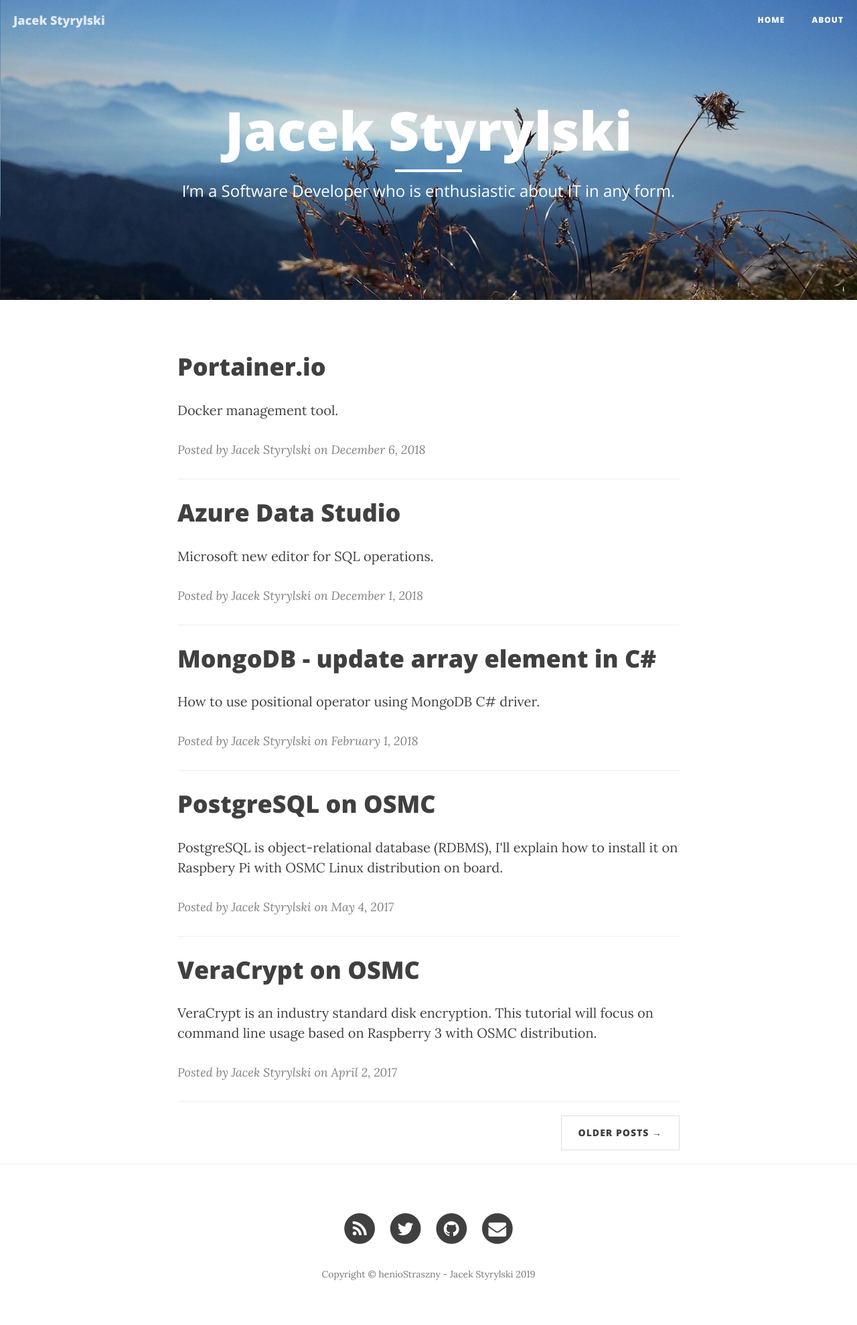
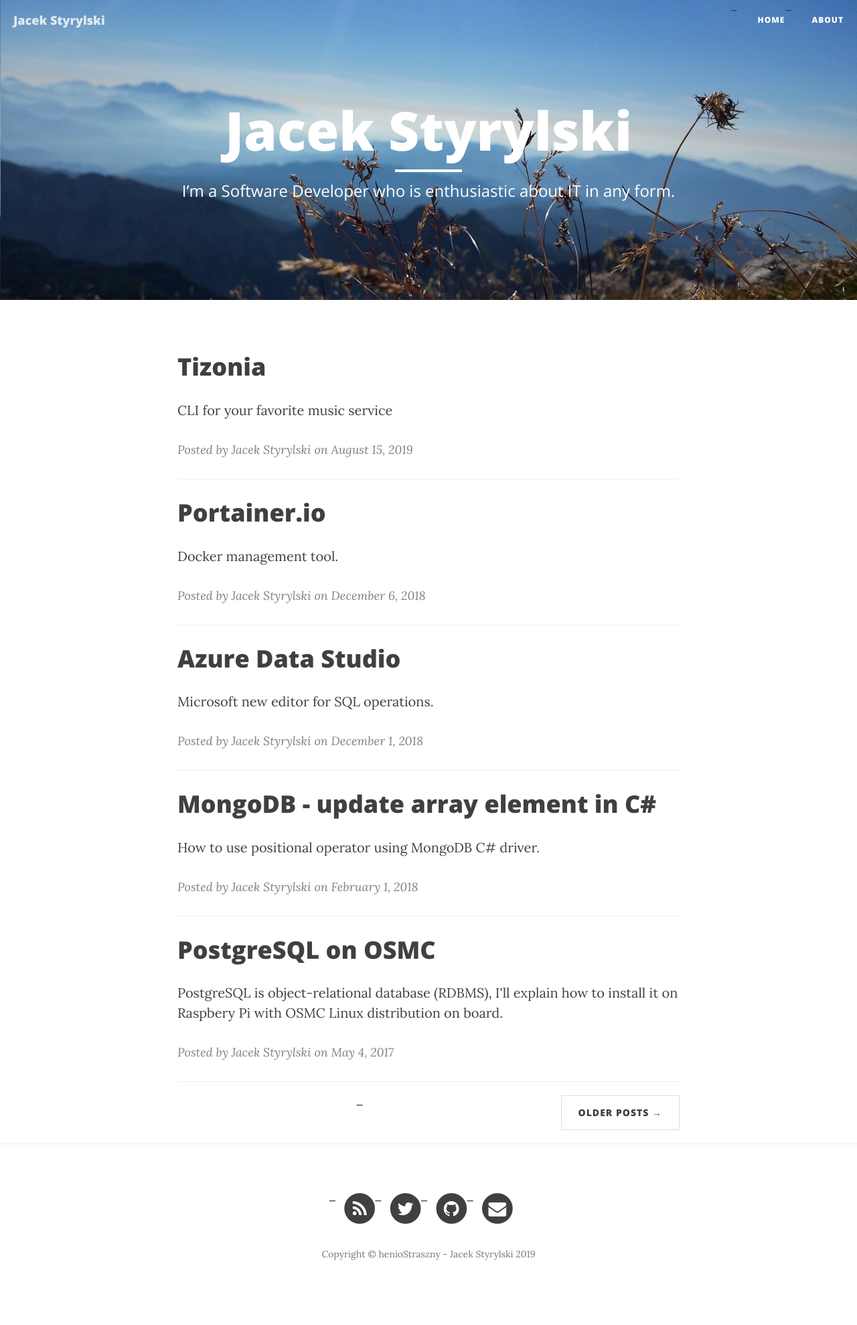
Before and after one commit to JacekStyrylski/jacekstyrylski.github.io, a Jekyll site: the page built from index.html, in a window 1280 px wide. Shown: the whole page at 67% size. Built offline with Jekyll 4.4.1, drawn with Linux system fonts in a browser that asks for light colours; nearby versions of some CDN libraries; the list of posts is cut into pages by our own code; after the commit the page ends 1949 px from its top, so only the background shows below that; some of the changed lines change nothing that is shown.

Commit message:
Tizonia - new post

````diff
--- /dev/null
+++ b/_posts/2019-08-15-tizonia.md
@@ -0,0 +1,121 @@
+---
+layout: post
+title: Tizonia
+subtitle: CLI for your favorite music service
+comments: true
+tags: Docker, Container
+---
+## Description
+If you are command line fan like me, chances are that you'll try to use as many CLI tools as possible, recently I've found out about **[Tizonia](http://tizonia.org/)** -- open source project which allows you to connect to some of the most popular music services.
+
+List of currently available integrations:
+
+- Spotify
+- Music Google play
+- SOUNDCLOUD
+- YouTube
+- Dirble
+- Plex
+- Google Chromecast
+
+This is active project which have integration with Pandora and Tidal in the road map together with REPL command line interface.
+
+![Tizonia - print screen][tizonia-printscreen]
+
+## Installation
+
+Tizonia is available for Debian/Ubuntu/Raspbian Linux family and Arch Linux. Also, you can install it, using Snap package or Docker image.
+
+## Configuration
+
+For the purpose of configuration there is `tizonia.conf` in your home directory, if you've installed it using Snap package manager it should be here: `~/snap/tizonia/current/.config/tizonia`, if other package manager was used then in this location `Debian or AUR packages: $HOME/.config/tizonia/tizonia.conf`.
+
+If your favorite music service is Spotify you need to find its section in config file and edit in order to add user name and password. Remember about uncommenting (erase leading hash symbol) right lines.
+
+```bash
+# Spotify configuration
+# -------------------------------------------------------------------------
+# To avoid passing this information on the command line, uncomment
+# and configure accordingly
+#
+spotify.user     = email@email.com
+spotify.password = my_password
+# spotify.recover_lost_token = false (set to true to continue playback after
+#                                     the token has been [spuriously?] lost)
+# spotify.allow_explicit_tracks = false (set to true to allow explicit tracks)
+```
+
+## Usage
+
+In order to understand how should you run your favorite music, I strongly recommend to run help command i.e.:
+
+`tizonia --help spotify`
+
+```bash
+Spotify options (Spotify Premium required):
+  --spotify-user arg                    Spotify user name  (not required if
+                                        provided via config file).
+  --spotify-password arg                Spotify user password  (not required if
+                                        provided via config file).
+  --spotify-owner arg                   The owner of the playlist  (this is
+                                        optional: use in conjunction with
+                                        --spotify-playlist or
+                                        --spotify-playlist-id).
+  --spotify-recover-lost-token          Allow Tizonia to recover the play token
+                                        and keep playing after a spurious token
+                                        loss (default: false).
+  --spotify-allow-explicit-tracks       Allow Tizonia to play explicit tracks
+                                        from Spotify (default: false).
+  --spotify-tracks arg                  Search and play from Spotify by track
+                                        name.
+  --spotify-artist arg                  Search and play from Spotify by artist
+                                        name.
+  --spotify-album arg                   Search and play from Spotify by album
+                                        name.
+  --spotify-playlist arg                Search and play public playlists (owner
+                                        is assumed the current user, unless
+                                        --spotify-owner is provided).
+  --spotify-track-id arg                Play from Spotify by track ID, URI or
+                                        URL.
+  --spotify-artist-id arg               Play from Spotify by artist ID, URI or
+                                        URL.
+  --spotify-album-id arg                Play from Spotify by album ID, URI or
+                                        URL.
+  --spotify-playlist-id arg             Play public playlists from Spotify by
+                                        ID, URI or URL (owner is assumed the
+                                        current user, unless --spotify-owner is
+                                        provided).
+  --spotify-related-artists arg         Search and play from Spotify the top
+                                        songs from a selection of related
+                                        artists.
+  --spotify-featured-playlist arg       Search and play a featured playlist
+                                        from Spotify.
+  --spotify-new-releases arg            Search and play a newly released album
+                                        from Spotify.
+  --spotify-recommendations-by-track-id arg
+                                        Play Spotify recommendations by track
+                                        ID, URI or URL
+  --spotify-recommendations-by-artist-id arg
+                                        Play Spotify recommendations by artist
+                                        ID, URI or URL.
+  --spotify-recommendations-by-genre arg
+                                        Play Spotify recommendations by genre
+                                        name.
+```
+
+So if for example you'd like to listen to some recommendation based od piano genre, you can run it like that:
+
+`tizonia --spotify-recommendations-by-genre piano`
+
+When Tizonia is running there are following commands available:
+
+- **p** - skip to previous file.
+- **n** - skip to next file.
+- **SPACE** - pause playback.
+- **+/-** - increase/decrease volume.
+- **m** - mute.
+- **q** - quit.
+
+This application can be run as a daemon, and it can chromecast to your devices. Unfortunately I wasn't able to make it running on WSL.
+
+[tizonia-printscreen]: /images/2019-08-16-tizonia-01-small-printscreen.png "Tizonia - print screen"
--- a/css/clean-blog.css
+++ b/css/clean-blog.css
@@ -401,3 +401,16 @@
 body {
   webkit-tap-highlight-color: #0085a1;
 }
+
+ul {
+	list-style-type: none;
+	/*use padding to move list item from left to right*/
+	padding-left: 1em;
+}
+
+ul li:before {
+	content: "–";
+	position: absolute;
+	/*change margin to move dash around*/
+	margin-left: -1em;
+}
````
Also changed, not shown: README.md, images/2019-08-16-tizonia-01-small-printscreen.png (added).
